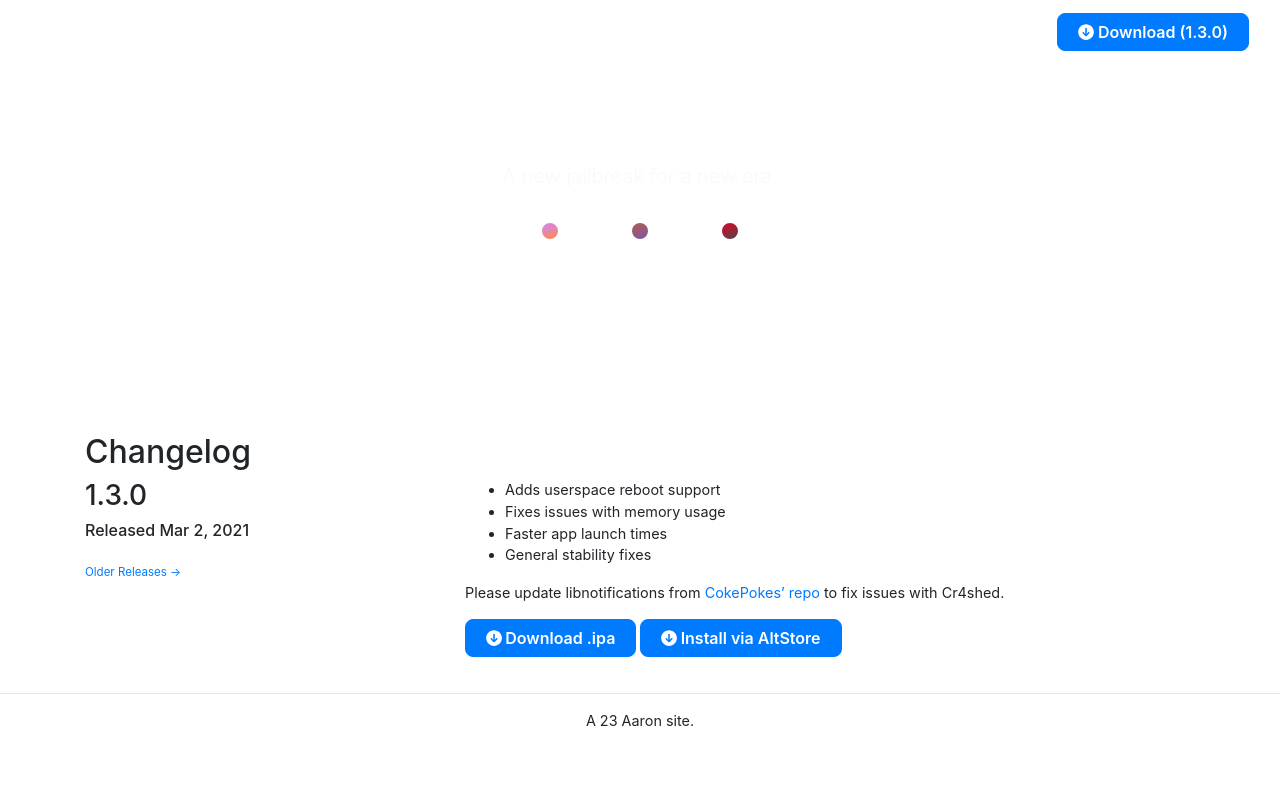
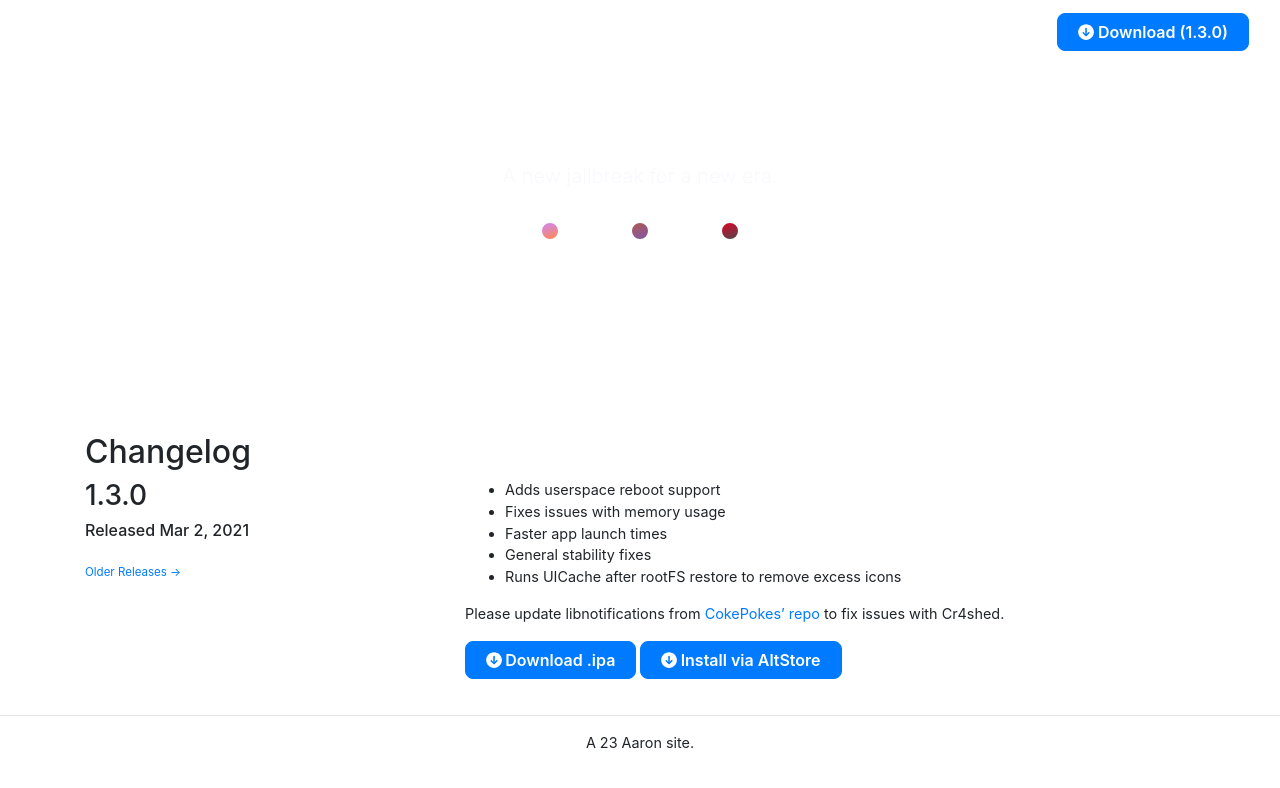
Before and after one commit to Odyssey-Team/Odyssey-Site, a Jekyll site: the page built from _posts/2021-03-02-1.3.0.md, in a window 1280 px wide. Shown: the top 788 px of the page. Built offline with Jekyll 4.4.1, drawn with Linux system fonts in a browser that asks for light colours; nearby versions of some CDN libraries; comment, search, counter and statistics services are not loaded.

Commit message:
Update 2021-03-02-1.3.0.md

```diff
--- a/_posts/2021-03-02-1.3.0.md
+++ b/_posts/2021-03-02-1.3.0.md
@@ -14,5 +14,6 @@ files:
 - Fixes issues with memory usage
 - Faster app launch times
 - General stability fixes
+- Runs UICache after rootFS restore to remove excess icons
 
 Please update libnotifications from [CokePokes' repo](http://cokepokes.github.io) to fix issues with Cr4shed.
```
